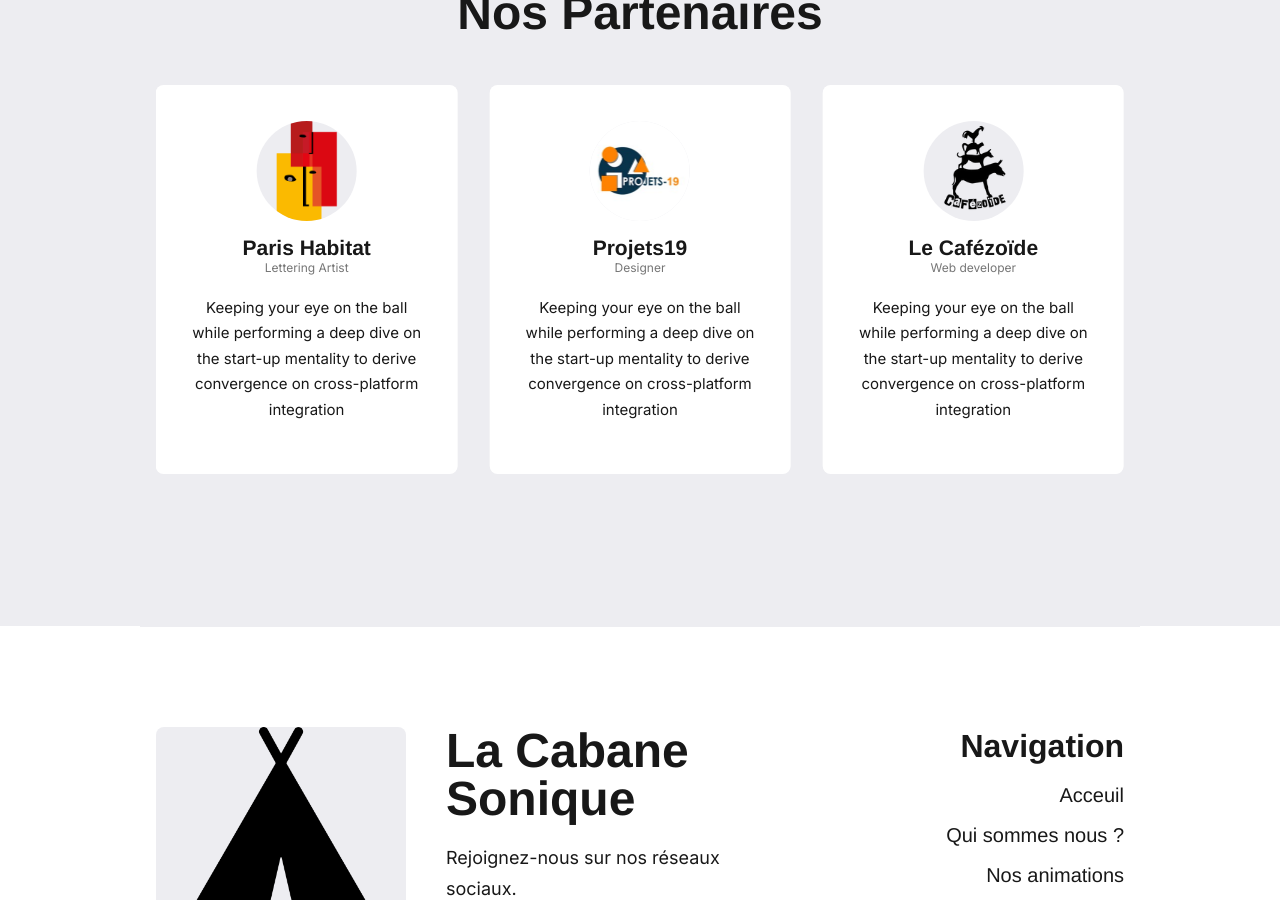
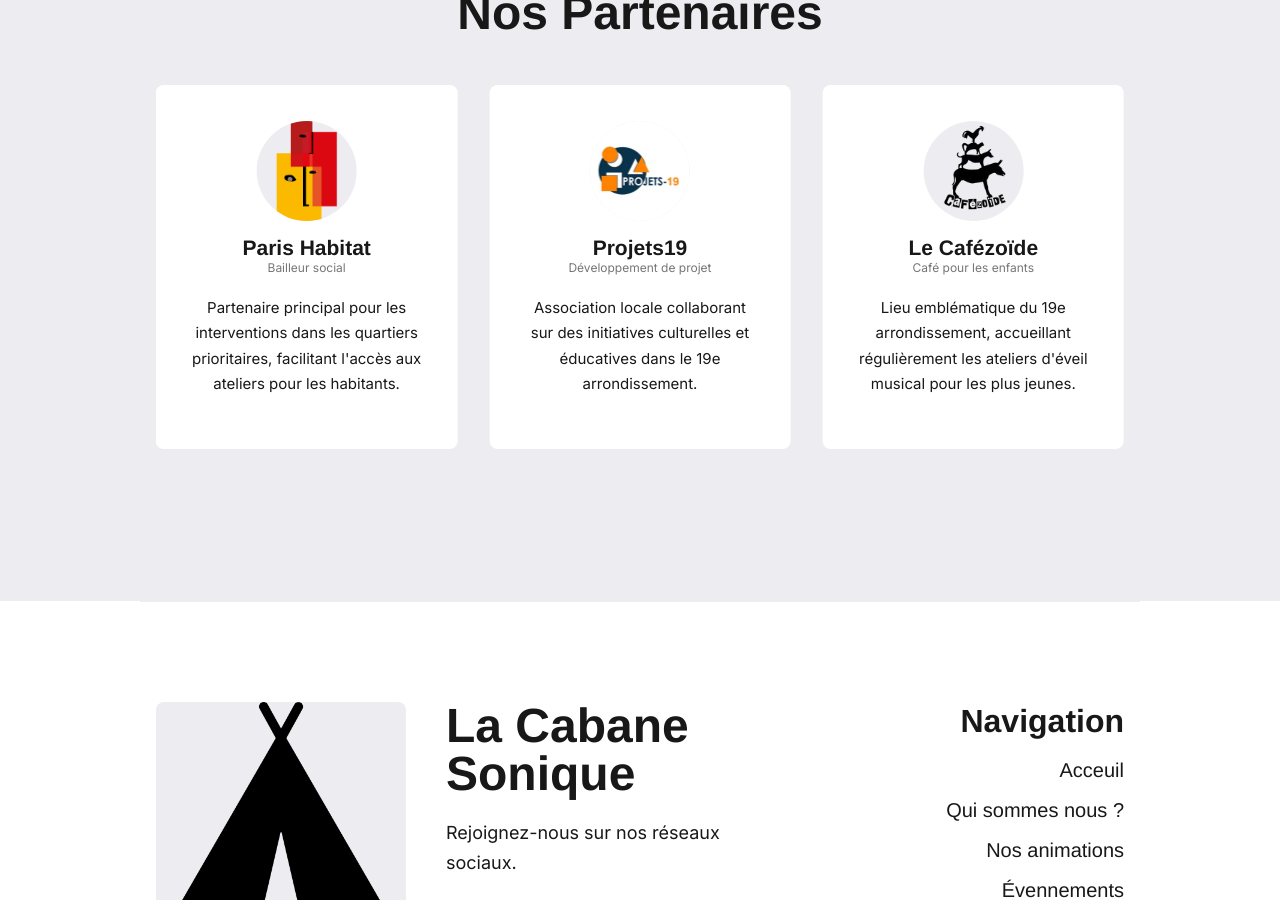
Before and after one commit to lacabanesonique/lacabanesonique.github.io, a Jekyll site: the page built from index.html, in a window 1280 px wide and 900 px high, scrolled down 2607 px. Built offline with Jekyll 4.4.1, drawn with Linux system fonts in a browser that asks for light colours; nearby versions of some CDN libraries; some web fonts are replaced.

Commit message:
update website

```diff
--- a/_data/settings.yml
+++ b/_data/settings.yml
@@ -75,21 +75,21 @@ testimonial__description:
 testimonial__items:
   - name: "Paris Habitat"
     image: "/images/parishabitat.png"
-    designation: "Lettering Artist"
-    link: "https://twitter.com/"
-    content : "Keeping your eye on the ball while performing a deep dive on the start-up mentality to derive convergence on cross-platform integration"
+    designation: "Bailleur social"
+    link: "https://www.parishabitat.fr/"
+    content : "Partenaire principal pour les interventions dans les quartiers prioritaires, facilitant l'accès aux ateliers pour les habitants."
 
   - name: "Projets19"
     image: "/images/projet19.jpg"
-    designation: "Designer"
-    link: "https://facebook.com/"
-    content : "Keeping your eye on the ball while performing a deep dive on the start-up mentality to derive convergence on cross-platform integration"
+    designation: "Développement de projet"
+    link: "https://www.projets19.org/"
+    content : "Association locale collaborant sur des initiatives culturelles et éducatives dans le 19e arrondissement."
 
   - name: "Le Cafézoïde"
     image: "/images/cafezoide.png"
-    designation: "Web developer"
-    link: "https://twitter.com/"
-    content : "Keeping your eye on the ball while performing a deep dive on the start-up mentality to derive convergence on cross-platform integration"
+    designation: "Café pour les enfants"
+    link: "https://www.cafezoide.fr/"
+    content : "Lieu emblématique du 19e arrondissement, accueillant régulièrement les ateliers d'éveil musical pour les plus jeunes."
 
 
 #-------------------------------
--- a/projects/index.html
+++ b/projects/index.html
@@ -1,6 +1,6 @@
 ---
 layout: default
-title: My works
+title: Nos projets
 description:
 ---
 <div class="container">
```
